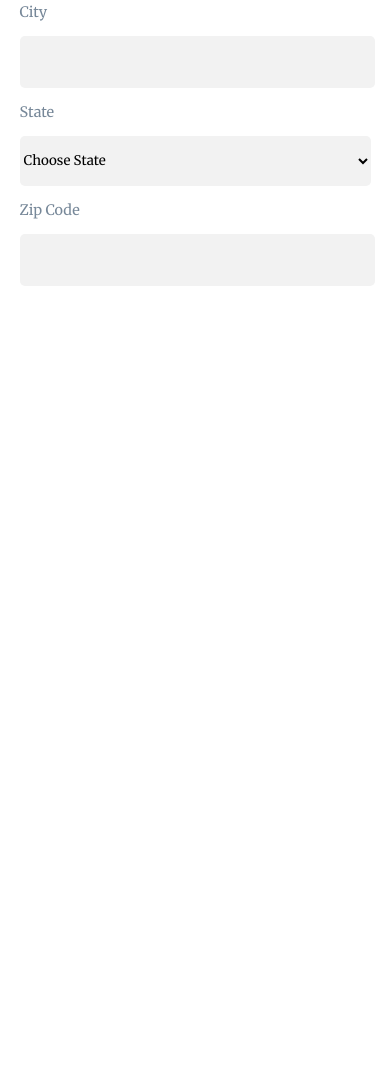
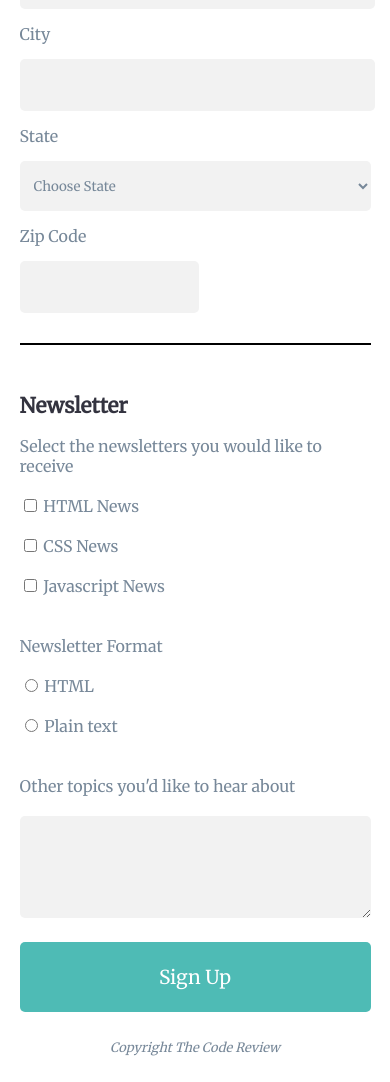
Before and after one commit to charlesseymour/Treehouse-FEWD-Techdegree-Project-3, a plain HTML site: page index.html in a window 390 px wide. Shown: the part 700-1782 px from the top of the page. Before the commit the page ends 986 px from the top, so only its background shows below. Drawn offline with Linux system fonts and the light colour scheme.

Commit message:
Added mobile version of form and footer

```diff
--- a/css/styles.css
+++ b/css/styles.css
@@ -2,10 +2,12 @@
   Base Element Styles
 ==================================== */
 
+* {
+  font-family: 'Merriweather', serif;
+}
+
 body {
-  font-family: 'Merriweather', serif;
   color: lightslategray;
-  font-size: 0.9em;
   margin: 0;
 }
 
@@ -20,7 +22,7 @@ header {
 
 .banner {
   background-color: #33333f;
-  color: white;
+  color: white !important;
   font-size: 1.2em;
   letter-spacing: 1px;
   height: 70px;
@@ -55,31 +57,90 @@ form {
   padding-top: 5px;
 }
 
-label {
+fieldset {
+  margin: 0;
+  padding: 0;
+  border-style:none;
+}
+
+legend {
+  display: none;
+}
+
+#contact_fieldset label {
   display: block;
   margin-bottom: 15px;
   margin-top: 15px;
 }
 
-input,
+input[type="text"],
+input[type="email"],
 select {
   height: 50px;
   background-color:#f2f2f2;
-  font-family: 'Merriweather', serif;
 }
 
 :placeholder-shown {
   text-align: right;
   font-style: italic;
-  /*font-family: 'Merriweather', serif;*/
   padding-right: 20px;
   box-sizing: border-box;
 }
 
-[name] {
+input[type="text"],
+input[type="email"],
+select,
+textarea {
   width: 100%;
   border-style: hidden;
   border-radius: 5px;
+}
+
+#state {
+  color: lightslategray;
+  padding-left: 10px;
+}
+
+#zip {
+  width: 50%;
+}
+
+textarea {
+  background-color:#f2f2f2;
+  margin-bottom: 20px;
+  border-width: 0px;
+  padding: 0;
+}
+
+hr {
+  height: 2px;
+  background-color: black;
+  margin: 30px 0;
+  border-style: none;
+}
+
+#newsletter_fieldset label {
+  display: inline-block;
+}
+
+button {
+  width: 100%;
+  height: 70px;
+  border-style: hidden;
+  border-radius: 5px;
+  border-width: 0px;
+  background-color: #4EBBB5;
+  color: white;
+  font-size: 1.2em;
+}
+
+footer {
+  font-size: 0.8em;
+  font-style: italic;
+  display: flex;
+  align-items: center;
+  justify-content: center;
+  height: 70px;
 }
 
 
--- a/index.html
+++ b/index.html
@@ -23,6 +23,8 @@
       <main>
         <h2>Contact Information</h2>
         <form action="index.html" method="post">
+          <fieldset id="contact_fieldset">
+          <legend>Contact Information</legend>
           <label for="name">Full Name</label>
           <input type="text" id="name" name="user_name" placeholder="Required&nbsp;">
           <label for="email">Email Address</label>
@@ -90,10 +92,30 @@
           </select>
           <label for="zip">Zip Code</label>
           <input type="text" id="zip" name="user_zip">
+          </fieldset>
+          <hr>
+          <fieldset id="newsletter_fieldset">
+          <legend>Newsletter</legend>
+          <h2>Newsletter</h2>
+          <label>Select the newsletters you would like to receive</label><br><br>
+          <input type="checkbox" id="html_news" value="html_newsletter" name="newsletter">
+            <label for="html_news">HTML News</label><br><br>
+          <input type="checkbox" id="css_news" value="css_newsletter" name="newsletter">
+            <label for="css_news">CSS News</label><br><br>
+          <input type="checkbox" id="js_news" value="js_newsletter" name="newsletter">
+            <label for="js_news">Javascript News</label><br><br><br>
+          <label>Newsletter Format</label><br><br>
+          <input type="radio" id="html_format" value="html_format" name="format">
+            <label for="html_format">HTML</label><br><br>
+          <input type="radio" id="text_format" value="text_format" name="format">
+            <label for="text_format">Plain text</label><br><br><br>
+          <label>Other topics you'd like to hear about</label><br><br>
+          <textarea id="topics" name="user_topics" rows="6"></textarea>
+          <button type="submit">Sign Up</button>
         </form>
       </main>
       <footer>
-
+        Copyright The Code Review
       </footer>
     </div>
   </body>
```
